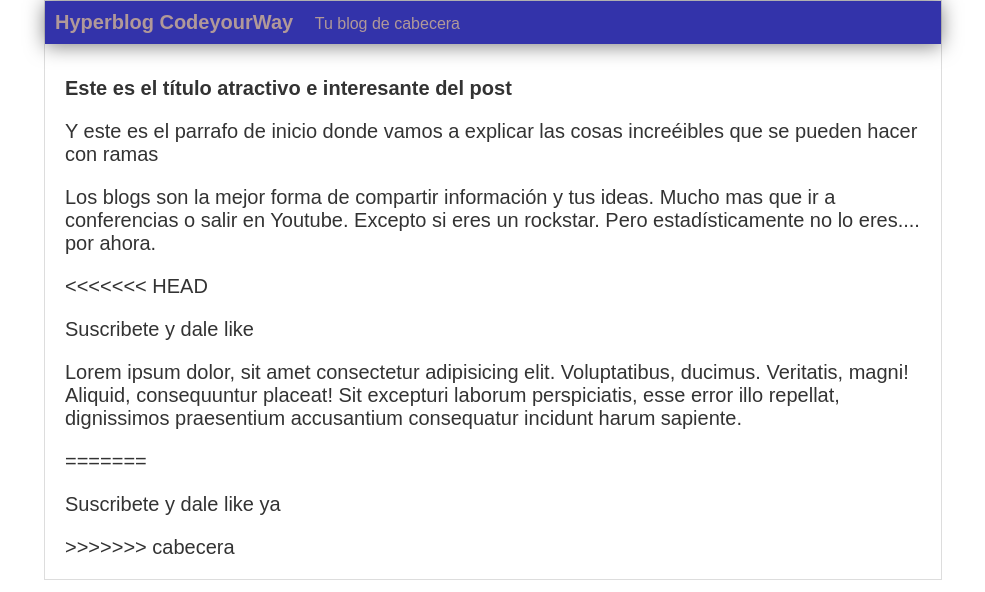
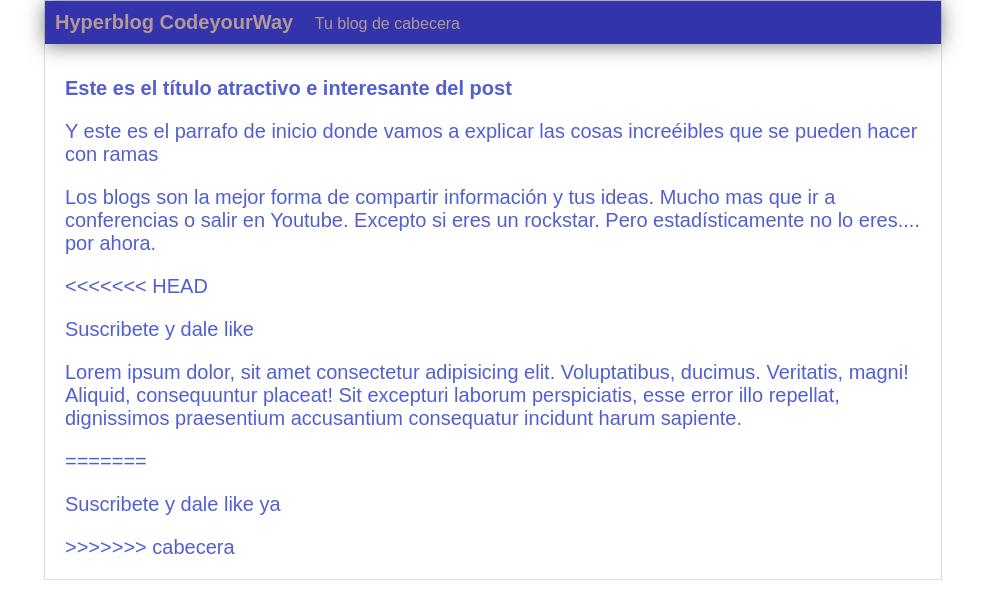
Before and after one commit to estebanlarrotech/Hyperblog, a plain HTML site: page entendiendo Branchs files/hyperblog/blogpost.html in a window 1280 px wide. Shown: the whole page, without its empty margins (147-1132 px from the left). Drawn offline with Linux system fonts and the light colour scheme.

```diff
--- a/entendiendo Branchs files/hyperblog/estilos.css
+++ b/entendiendo Branchs files/hyperblog/estilos.css
@@ -1,6 +1,6 @@
 body
 {
-    color: #333;
+    color: #535fd1;
     text-align: center;
     font-family: Arial;
     font-size: 20px;
```
